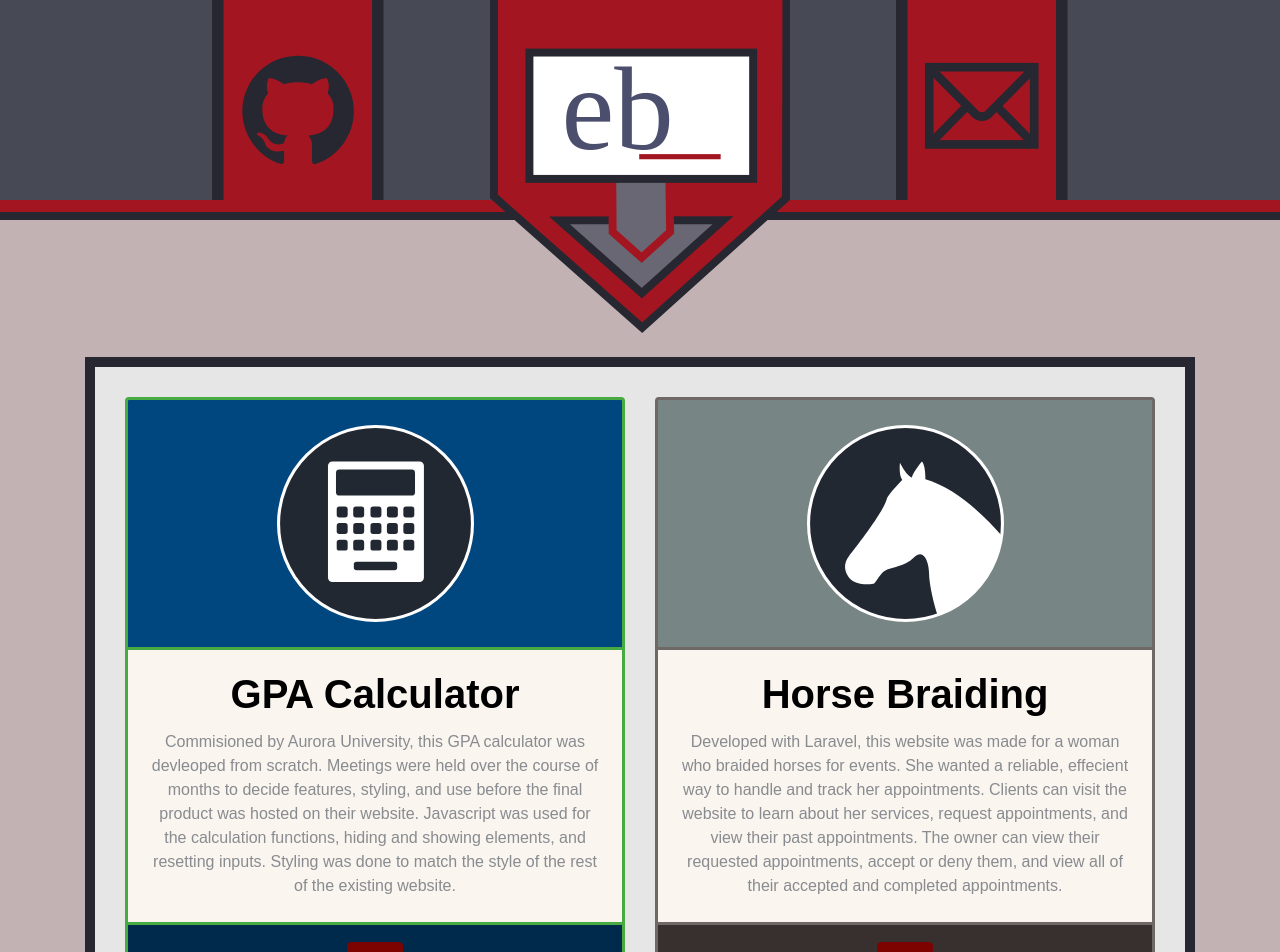
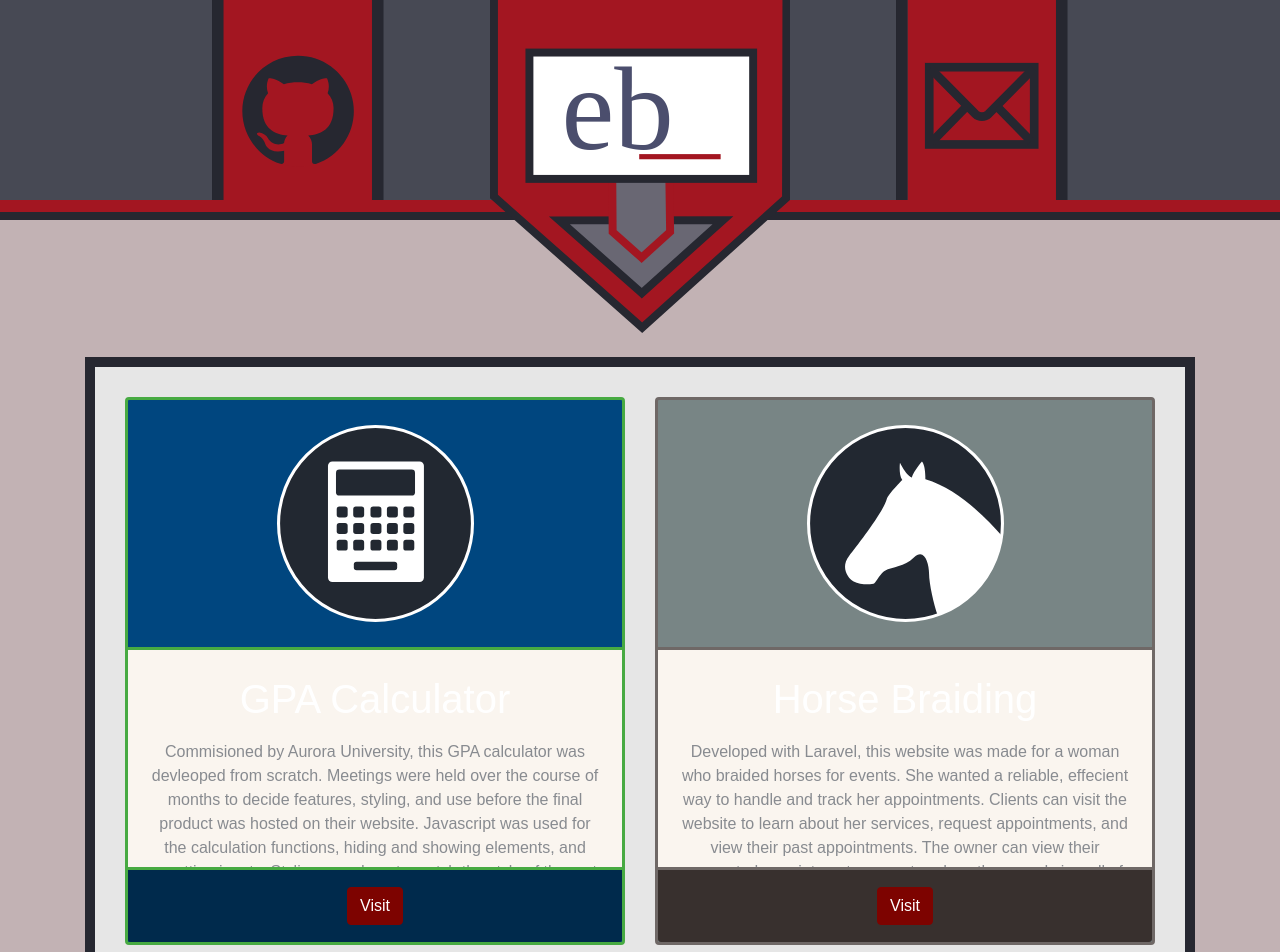
Before and after one commit to ejoebanks/eliweb, an Angular app: page / in a window 1280 px wide. Shown: the top 952 px of the page. Built offline with nearby package versions, Linux system fonts and the light colour scheme; a web font is replaced by a local one.

Commit message:
Moved card title to below image, started filling out modal content

```diff
--- a/src/app/maincontent/maincontent.component.css
+++ b/src/app/maincontent/maincontent.component.css
@@ -16,8 +16,8 @@
 /* Base styling */
 .card-title {
   font-size: 40px;
-  color: black;
-  font-weight: bold;
+  color: white;
+  padding: 5px;
 }
 
 .card {
@@ -42,7 +42,6 @@
   background-color: red;
 }
 
-
 #custom_btn {
   background-color: #293462;
   border: 1px solid #FFFFFF;
@@ -56,7 +55,7 @@
   border-top: 3px solid #c90500;
   background-color: #faf5ef;
   overflow: auto;
-  height: 275px;
+  height: 220px;
 }
 
 .card-footer a {
@@ -81,7 +80,6 @@
 #red_btn:active {
   border-color: #7d0300;
 }
-
 
 /* Custom GPA Calculator card */
 #au {
@@ -168,13 +166,36 @@
 }
 
 /* Modal */
-#modalheader{
+.modal {}
+
+
+#dark_hr {
+  overflow: visible;
+  padding: 0;
+  border: none;
+  border-top: 8px double #333;
+  color: #333;
+  text-align: center;
+}
+
+#dark_hr:after {
+  display: inline-block;
+  position: relative;
+  top: -0.7em;
+  font-size: 1.5em;
+  padding: 0 0.25em;
+}
+
+#modalheader {
   font-size: 2em;
   color: #474954;
 }
 
 .modal-content {
   background-color: #E0E1DD;
+  width: auto;
+  background-color: #faf5ef;
+  border: 4px solid #474954;
 }
 
 .modal_body {
```
